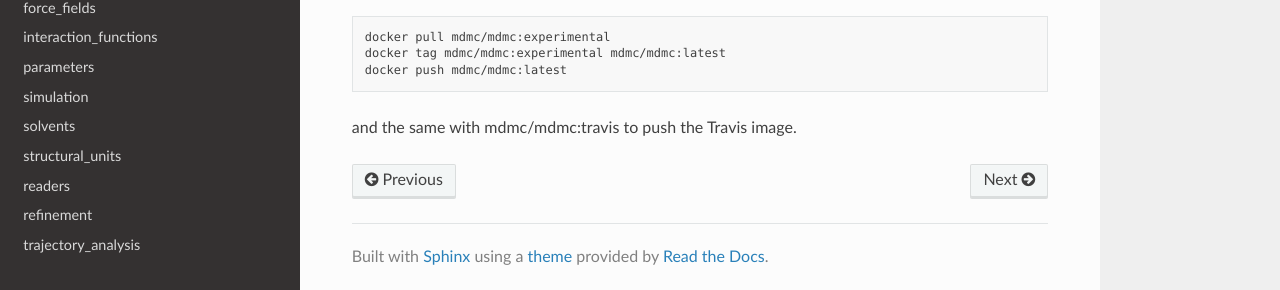
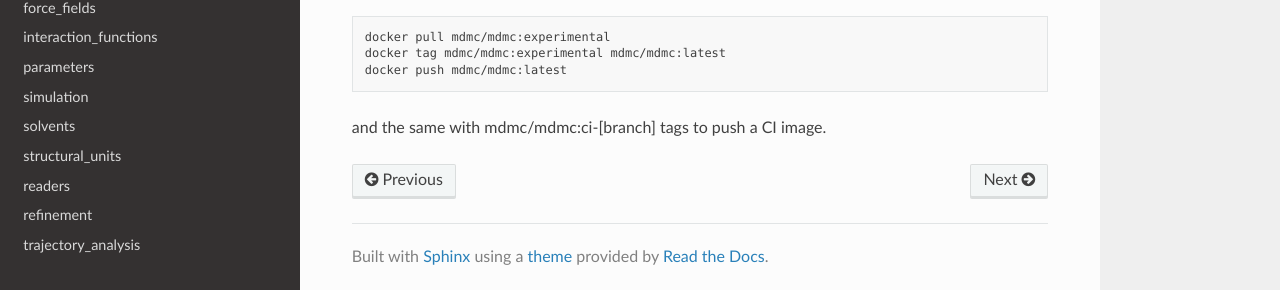
Before and after one commit to ISISNeutronMuon/MDMC, a Sphinx documentation site: the page built from doc/pages/developer/containers.rst, in a window 1280 px wide and 900 px high, scrolled down 1194 px. Shown: the part 607-897 px from the top of the window. Built offline with Sphinx 7.4.7 and the Read the Docs theme 2.0.0, drawn with Linux system fonts in a browser that asks for light colours; pages that are not in the unit, such as notebooks, are missing from menus.

Commit message:
Updated documentation for CI container building to reflect new Github Actions usage

```diff
--- a/doc/pages/developer/containers.rst
+++ b/doc/pages/developer/containers.rst
@@ -54,4 +54,4 @@ To push the Dockerhub experimental image to latest, do the following:
   docker tag mdmc/mdmc:experimental mdmc/mdmc:latest
   docker push mdmc/mdmc:latest
 
-and the same with mdmc/mdmc:travis to push the Travis image.
+and the same with mdmc/mdmc:ci-[branch] tags to push a CI image.
```
